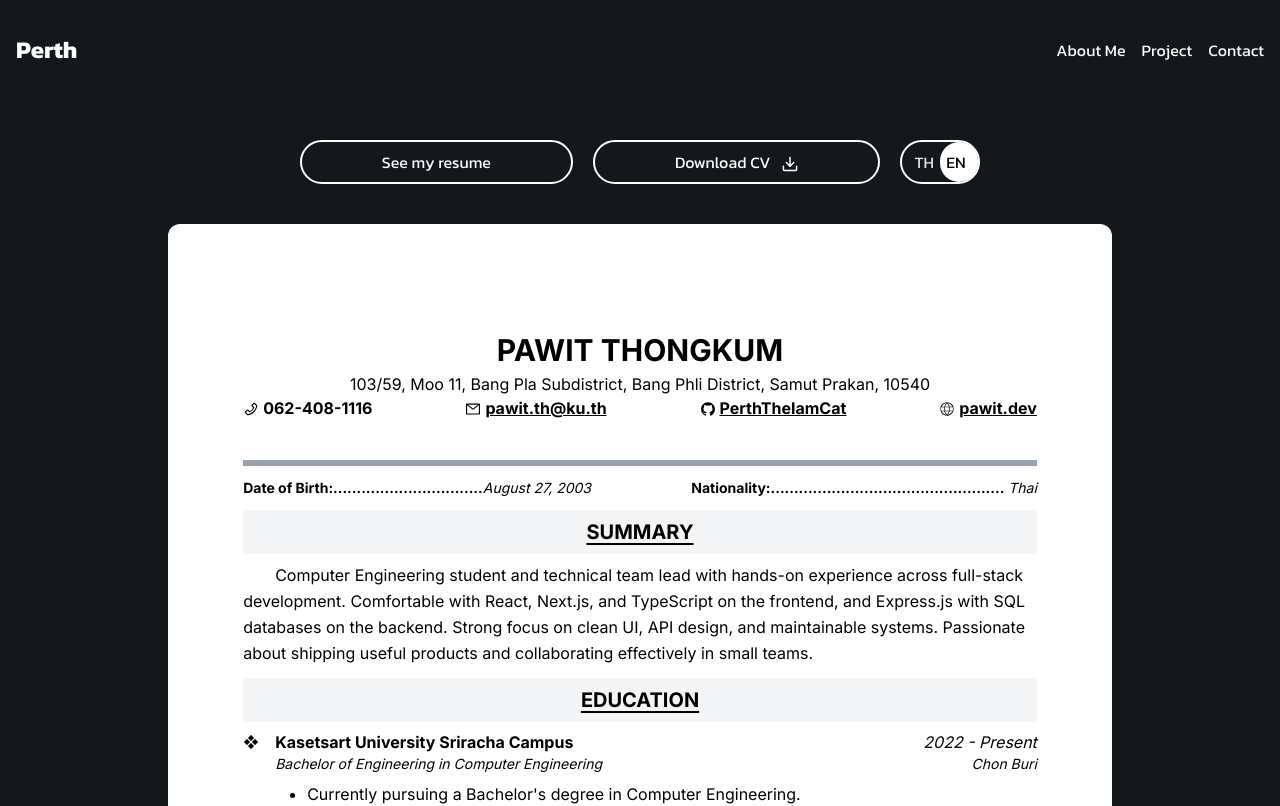
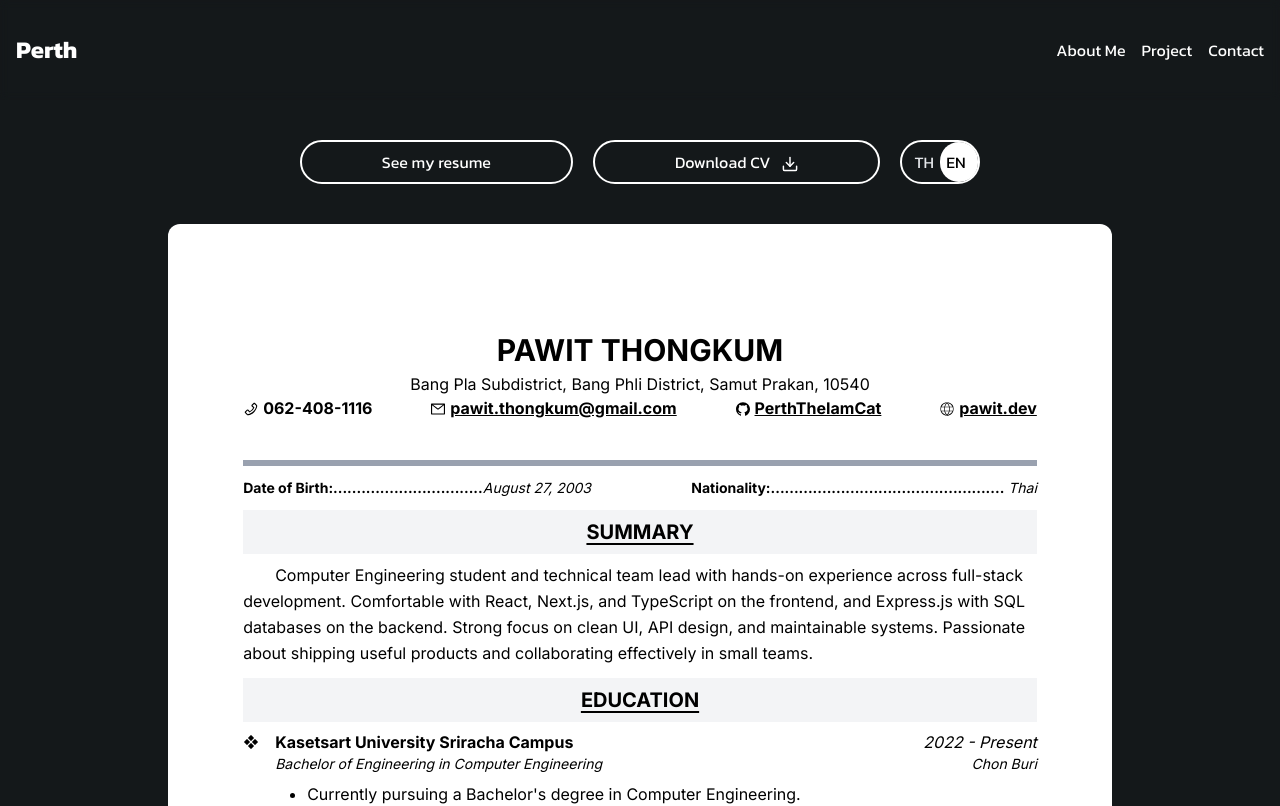
Before and after one commit to PerthTheIamCat/my-portfolio, a Next.js app: page /cv in a window 1280 px wide. Shown: the top 806 px of the page. Built offline with nearby package versions, Linux system fonts and the light colour scheme.

Commit message:
feat: update contact information and address formatting in CV and Resume components

```diff
--- a/src/components/cv/CV_EN.tsx
+++ b/src/components/cv/CV_EN.tsx
@@ -24,17 +24,20 @@ const CV_EN = forwardRef<HTMLDivElement>((props, ref) => {
                 </h1>
                 <div className="mt-1 text-center">
                   <p>
-                    103/59, Moo 11, Bang Pla Subdistrict, Bang Phli District,
-                    Samut Prakan, 10540
+                    Bang Pla Subdistrict, Bang Phli District, Samut Prakan,
+                    10540
                   </p>
                   <div className="flex justify-between font-bold">
                     <p>
                       <AiOutlinePhone className="mr-1 inline" />
                       062-408-1116
                     </p>
-                    <a href="mailto:pawit.th@ku.th" className="underline">
+                    <a
+                      href="mailto:pawit.thongkum@gmail.com"
+                      className="underline"
+                    >
                       <AiOutlineMail className="mr-1 inline" />
-                      pawit.th@ku.th
+                      pawit.thongkum@gmail.com
                     </a>
                     <a
                       rel="noopener noreferrer"
--- a/src/components/cv/CV_TH.tsx
+++ b/src/components/cv/CV_TH.tsx
@@ -21,18 +21,18 @@ const CV_TH = forwardRef<HTMLDivElement>((props, ref) => {
               <div className="w-full py-8">
                 <h1 className="text-center text-4xl font-bold">ภาวิต ทองคำ</h1>
                 <div className="mt-1 text-center">
-                  <p>
-                    103/59, หมู่ 11, ตำบล บางปลา, อำเภอ บางพลี, จังหวัด
-                    สมุทรปราการ, 10540
-                  </p>
+                  <p>ตำบล บางปลา, อำเภอ บางพลี, จังหวัด สมุทรปราการ, 10540</p>
                   <div className="flex justify-between font-bold">
                     <p>
                       <AiOutlinePhone className="mr-1 inline" />
                       062-408-1116
                     </p>
-                    <a href="mailto:pawit.th@ku.th" className="underline">
+                    <a
+                      href="mailto:pawit.thongkum@gmail.com"
+                      className="underline"
+                    >
                       <AiOutlineMail className="mr-1 inline" />
-                      pawit.th@ku.th
+                      pawit.thongkum@gmail.com
                     </a>
                     <a
                       rel="noopener noreferrer"
--- a/src/components/resume/ResumeEN.tsx
+++ b/src/components/resume/ResumeEN.tsx
@@ -17,7 +17,7 @@ const ResumePaperEN = forwardRef<HTMLDivElement>((props, ref) => {
         <div className="flex h-fit w-full flex-row items-center justify-evenly">
           <div className="">
             <Image
-              src="/images/image.png"
+              src="/images/profiles/image.png"
               alt="Profile photo"
               width={120}
               height={120}
@@ -29,8 +29,7 @@ const ResumePaperEN = forwardRef<HTMLDivElement>((props, ref) => {
             <h1 className="text-3xl font-bold">PAWIT THONGKUM</h1>
             <div className="mt-1">
               <p>
-                103/59, Moo 11, Bang Pla Subdistrict, Bang Phli District, Samut
-                Prakan, 10540
+                Bang Pla Subdistrict, Bang Phli District, Samut Prakan, 10540
               </p>
               <div className="flex justify-between text-[15px] font-bold">
                 <p>
--- a/src/components/resume/ResumeTH.tsx
+++ b/src/components/resume/ResumeTH.tsx
@@ -18,7 +18,7 @@ const ResumePaperEN = forwardRef<HTMLDivElement>((props, ref) => {
         <div className="flex h-fit w-full flex-row items-center justify-evenly">
           <div className="">
             <Image
-              src="/images/image.png"
+              src="/images/profiles/image.png"
               alt="Profile photo"
               width={120}
               height={120}
@@ -29,10 +29,7 @@ const ResumePaperEN = forwardRef<HTMLDivElement>((props, ref) => {
           <div className="w-4/5 py-4">
             <h1 className="text-3xl font-bold">ภาวิต ทองคำ</h1>
             <div className="mt-1">
-              <p>
-                103/59, หมู่ 11, ตำบลบางปลา, อำเภอบางพลี, จังหวัดสมุทรปราการ,
-                10540
-              </p>
+              <p>ตำบลบางปลา, อำเภอบางพลี, จังหวัดสมุทรปราการ, 10540</p>
               <div className="flex justify-between font-bold">
                 <p>
                   <AiOutlinePhone className="mr-1 inline" />
```
